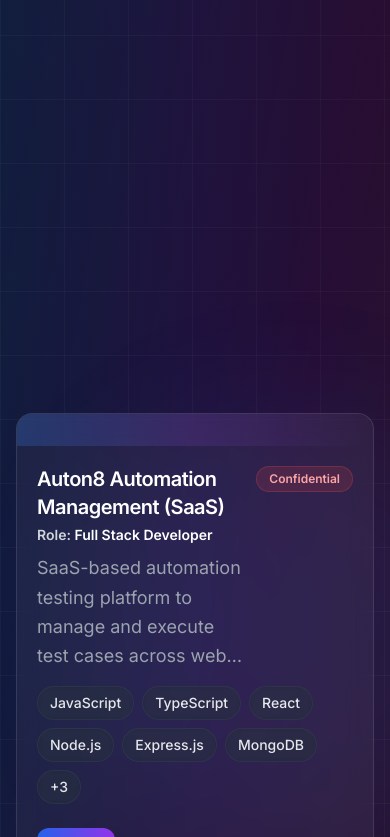
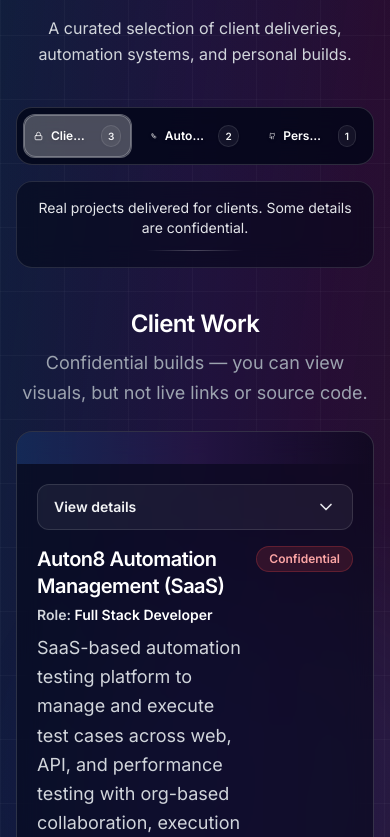
Before and after one commit to alihassan360stu/ali-hassan-portfolio, a Next.js app: page / in a window 390 px wide. Shown: the part 7067-7904 px from the top of the page. Built offline with nearby package versions, Linux system fonts and the light colour scheme.

Commit message:
issues in project and work section has been fixed

```diff
--- a/src/sections/ProjectsWork.tsx
+++ b/src/sections/ProjectsWork.tsx
@@ -3,6 +3,7 @@
 import React, { useMemo, useState } from 'react'
 import { AnimatePresence, motion, useReducedMotion } from 'framer-motion'
 import {
+  ChevronDown,
   CheckCircle2,
   ExternalLink,
   Github,
@@ -61,9 +62,9 @@
 }
 
 const badgeStyles: Record<NonNullable<WorkProject['badge']>, string> = {
-  Confidential: 'bg-red-500/15 text-red-300 border-red-500/25',
-  Automation: 'bg-blue-500/15 text-blue-300 border-blue-500/25',
-  Featured: 'bg-purple-500/15 text-purple-300 border-purple-500/25'
+  Confidential: 'bg-red-500/[0.15] text-red-300 border-red-500/[0.25]',
+  Automation: 'bg-blue-500/[0.15] text-blue-300 border-blue-500/[0.25]',
+  Featured: 'bg-purple-500/[0.15] text-purple-300 border-purple-500/[0.25]'
 }
 
 const getTabIcon = (key: TabKey) => {
@@ -73,18 +74,21 @@
 }
 
 const tabPillGradients: Record<TabKey, string> = {
-  client: 'from-blue-500/25 via-purple-500/15 to-transparent',
-  automation: 'from-blue-500/25 via-purple-500/15 to-transparent',
-  personal: 'from-emerald-500/20 via-blue-500/15 to-transparent'
+  client: 'from-blue-500/25 via-purple-500/[0.15] to-transparent',
+  automation: 'from-blue-500/25 via-purple-500/[0.15] to-transparent',
+  personal: 'from-emerald-500/20 via-blue-500/[0.15] to-transparent'
 }
 
 const ProjectsWork = () => {
   const reducedMotion = useReducedMotion()
+  const [mounted, setMounted] = useState(false)
   const [isMobile, setIsMobile] = useState(false)
   const [activeTab, setActiveTab] = useState<TabKey>('client')
   const [selected, setSelected] = useState<WorkProject | null>(null)
+  const [expandedId, setExpandedId] = useState<string | null>(null)
 
   React.useEffect(() => {
+    setMounted(true)
     const mq = window.matchMedia('(max-width: 768px)')
     const update = () => setIsMobile(mq.matches)
     update()
@@ -92,7 +96,8 @@
     return () => mq.removeEventListener('change', update)
   }, [])
 
-  const motionEnabled = !reducedMotion && !isMobile
+  const motionEnabled = !reducedMotion
+  const fancyEnabled = motionEnabled && mounted && !isMobile
 
   const projects = useMemo(
     () => workProjects.filter((p) => p.category === (activeTab as ProjectCategory)),
@@ -128,7 +133,7 @@
             Projects &amp; Work
           </motion.h2>
           <motion.p
-            className="text-lg md:text-xl text-gray-400 max-w-3xl mx-auto leading-relaxed"
+            className="text-base sm:text-lg md:text-xl text-gray-300 sm:text-gray-400 max-w-3xl mx-auto leading-relaxed"
             variants={motionEnabled ? itemVariants : undefined}
           >
             A curated selection of client deliveries, automation systems, and personal builds.
@@ -144,8 +149,8 @@
           viewport={motionEnabled ? { once: true, margin: '-100px' } : undefined}
         >
           <div className="mx-auto max-w-5xl">
-            <div className="relative rounded-2xl border border-white/10 bg-white/5 backdrop-blur-md p-1.5 sm:p-2 overflow-x-auto">
-              <div className="flex min-w-max gap-2 relative">
+            <div className="relative rounded-2xl border border-white/[0.15] bg-slate-950/80 sm:bg-slate-950/60 backdrop-blur-md p-1.5 sm:p-2">
+              <div className="grid grid-cols-3 gap-2 sm:flex sm:min-w-max sm:gap-2 relative sm:overflow-x-auto">
                 {tabs.map((t) => {
                   const Icon = getTabIcon(t.key)
                   const isActive = t.key === activeTab
@@ -154,23 +159,27 @@
                       key={t.key}
                       type="button"
                       onClick={() => setActiveTab(t.key)}
-                      className="relative px-3.5 sm:px-4 py-2.5 rounded-xl text-sm md:text-base font-semibold whitespace-nowrap"
+                      className={`relative w-full px-2.5 sm:px-4 py-2.5 rounded-xl text-xs sm:text-sm md:text-base font-semibold whitespace-nowrap border transition-colors flex items-center justify-center sm:justify-start gap-2 ${
+                        isActive
+                          ? 'bg-white/[0.14] border-white/[0.25] text-white'
+                          : 'bg-transparent border-transparent text-gray-100 hover:bg-white/[0.06] hover:border-white/[0.12] hover:text-white'
+                      }`}
                       aria-pressed={isActive}
                     >
                       {motionEnabled && isActive && (
                         <motion.div
                           layoutId="projects-work-active-tab"
-                          className="absolute inset-0 rounded-xl border border-white/20 bg-white/12"
+                          className="absolute inset-0 rounded-xl border border-white/[0.25] bg-white/[0.16]"
                           transition={{ type: 'spring', stiffness: 380, damping: 30 }}
                         />
                       )}
 
-                      <span className={`relative z-10 flex items-center gap-2 ${isActive ? 'text-white' : 'text-gray-300 hover:text-white'}`}>
-                        <Icon className="h-4 w-4" />
-                        <span>{t.label}</span>
-                        <span className="ml-1 inline-flex items-center justify-center px-2 py-0.5 rounded-full text-xs border border-white/10 bg-white/5 text-gray-200">
+                      <Icon className="relative z-10 h-4 w-4 text-white drop-shadow" />
+                      <span className="relative z-10 text-white drop-shadow truncate max-w-[7.5rem] sm:max-w-none">
+                        {t.label}
+                      </span>
+                      <span className="relative z-10 ml-1 inline-flex items-center justify-center px-1.5 sm:px-2 py-0.5 rounded-full text-[10px] sm:text-xs border border-white/10 bg-white/5 text-gray-100 drop-shadow">
                         {tabCounts[t.key]}
-                        </span>
                       </span>
                     </button>
                   )
@@ -178,9 +187,13 @@
               </div>
             </div>
 
-            <div className="mt-5 text-center text-gray-300">
-              <p className="text-base md:text-lg">{activeMeta.description}</p>
-              <div className="mt-3 h-px w-24 mx-auto bg-gradient-to-r from-transparent via-white/20 to-transparent" />
+            <div className="mt-4 sm:mt-5">
+              <div className="mx-auto max-w-3xl rounded-2xl border border-white/[0.12] bg-slate-950/55 backdrop-blur-md px-4 sm:px-6 py-4 text-center">
+                <p className="text-sm sm:text-base md:text-lg text-gray-200 sm:text-gray-300">
+                  {activeMeta.description}
+                </p>
+                <div className="mt-3 h-px w-24 mx-auto bg-gradient-to-r from-transparent via-white/25 to-transparent" />
+              </div>
             </div>
           </div>
         </motion.div>
@@ -220,12 +233,30 @@
             {projects.map((p) => (
               <motion.article
                 key={p.id}
-                className="group rounded-2xl border border-white/10 bg-white/5 backdrop-blur-md overflow-hidden hover:bg-white/8 transition-colors"
+                className="group rounded-2xl border border-white/[0.15] bg-slate-950/55 backdrop-blur-md overflow-hidden hover:bg-slate-950/70 transition-colors"
                 variants={motionEnabled ? itemVariants : undefined}
-                whileHover={motionEnabled ? { y: -3 } : undefined}
+                whileHover={fancyEnabled ? { y: -3 } : undefined}
               >
                 <div className={`h-8 sm:h-10 w-full bg-gradient-to-r ${tabPillGradients[p.category]} opacity-90`} />
                 <div className="p-5 sm:p-6">
+                  {isMobile && (
+                    <div className="mb-4">
+                      <button
+                        type="button"
+                        onClick={() => setExpandedId((v) => (v === p.id ? null : p.id))}
+                        className="w-full inline-flex items-center justify-between gap-3 rounded-xl border border-white/[0.12] bg-white/[0.06] px-4 py-3 text-left"
+                        aria-expanded={expandedId === p.id}
+                      >
+                        <span className="text-sm font-semibold text-gray-100">
+                          {expandedId === p.id ? 'Hide details' : 'View details'}
+                        </span>
+                        <ChevronDown
+                          className={`h-5 w-5 text-gray-200 transition-transform ${expandedId === p.id ? 'rotate-180' : ''}`}
+                        />
+                      </button>
+                    </div>
+                  )}
+
                   <div className="flex items-start justify-between gap-3">
                     <div className="min-w-0">
                       <h3 className="text-xl font-semibold text-white leading-snug">
@@ -236,7 +267,7 @@
                           Role: <span className="text-white">{p.role}</span>
                         </p>
                       )}
-                      <p className="mt-2 text-gray-400 leading-relaxed line-clamp-4">
+                      <p className={`mt-2 text-gray-300 leading-relaxed ${isMobile ? '' : 'line-clamp-4'}`}>
                         {p.description}
                       </p>
                     </div>
@@ -249,7 +280,40 @@
                     )}
                   </div>
 
+                  {isMobile && expandedId === p.id && (
+                    <div className="mt-5 space-y-5">
+                      {p.features?.length ? (
+                        <div className="rounded-2xl border border-white/[0.12] bg-white/[0.06] p-4">
+                          <div className="text-sm font-semibold text-white">Key Features</div>
+                          <ul className="mt-3 space-y-2">
+                            {p.features.map((f) => (
+                              <li key={f} className="flex gap-2 text-sm text-gray-200">
+                                <CheckCircle2 className="h-4 w-4 text-emerald-200 mt-0.5 flex-shrink-0" />
+                                <span className="leading-relaxed">{f}</span>
+                              </li>
+                            ))}
+                          </ul>
+                        </div>
+                      ) : null}
+
+                      {p.techStack?.length ? (
+                        <div className="rounded-2xl border border-white/[0.12] bg-white/[0.06] p-4">
+                          <div className="text-sm font-semibold text-white">Tech Stack</div>
+                          <div className="mt-3 flex flex-wrap gap-2">
+                            {p.techStack.map((t) => (
+                              <span key={t} className="skill-badge">
+                                {t}
+                              </span>
+                            ))}
+                          </div>
+                        </div>
+                      ) : null}
+                    </div>
+                  )}
+
                   <div className="mt-4 flex flex-wrap gap-2">
+                    {!isMobile && (
+                      <>
                         {p.techStack.slice(0, 6).map((t) => (
                           <span key={t} className="skill-badge">
                             {t}
@@ -257,6 +321,8 @@
                         ))}
                         {p.techStack.length > 6 && (
                           <span className="skill-badge">+{p.techStack.length - 6}</span>
+                        )}
+                      </>
                     )}
                   </div>
 
@@ -291,7 +357,7 @@
                           <button
                             type="button"
                             onClick={() => setSelected(p)}
-                            className="inline-flex items-center gap-2 px-4 py-2 rounded-xl text-sm font-semibold border border-white/12 bg-white/6 hover:bg-white/10 text-gray-100 transition-colors"
+                            className="inline-flex items-center gap-2 px-4 py-2 rounded-xl text-sm font-semibold border border-white/[0.12] bg-white/[0.06] hover:bg-white/10 text-gray-100 transition-colors"
                           >
                             <ImageIcon className="h-4 w-4" />
                             View Screenshots
@@ -319,7 +385,7 @@
                             href={p.sourceCodeUrl}
                             target="_blank"
                             rel="noopener noreferrer"
-                            className="inline-flex items-center gap-2 px-4 py-2 rounded-xl text-sm font-semibold border border-white/12 bg-white/6 hover:bg-white/10 text-gray-100 transition-colors"
+                            className="inline-flex items-center gap-2 px-4 py-2 rounded-xl text-sm font-semibold border border-white/[0.12] bg-white/[0.06] hover:bg-white/10 text-gray-100 transition-colors"
                           >
                             <Github className="h-4 w-4" />
                             Source Code
@@ -353,8 +419,8 @@
           maxWidthClassName="max-w-6xl"
         >
           <div className="space-y-8">
-            <div className="rounded-2xl border border-white/15 bg-white/7 shadow-[0_0_0_1px_rgba(255,255,255,0.04)] overflow-hidden">
-              <div className="p-6 sm:p-8 bg-gradient-to-r from-blue-500/16 via-purple-500/16 to-transparent">
+            <div className="rounded-2xl border border-white/[0.15] bg-white/[0.07] shadow-[0_0_0_1px_rgba(255,255,255,0.04)] overflow-hidden">
+              <div className="p-6 sm:p-8 bg-gradient-to-r from-blue-500/[0.16] via-purple-500/[0.16] to-transparent">
                 <div className="flex flex-col gap-5">
                   <div className="flex flex-col lg:flex-row lg:items-start lg:justify-between gap-5">
                     <div className="min-w-0">
@@ -388,14 +454,14 @@
 
             <div className="grid grid-cols-1 lg:grid-cols-12 gap-6">
               <div className="lg:col-span-7 space-y-6">
-                <div className="rounded-2xl border border-white/15 bg-white/7 p-6 sm:p-8">
+                <div className="rounded-2xl border border-white/[0.15] bg-white/[0.07] p-6 sm:p-8">
                   <div className="flex items-end justify-between gap-4">
                     <div>
                       <h4 className="text-xl font-semibold text-white tracking-tight">Media</h4>
                       <p className="mt-2 text-sm text-gray-300">Screenshots and demos (when shareable). Click an image to view fullscreen.</p>
                     </div>
                     {selected?.media?.screenshots?.length ? (
-                      <span className="text-xs font-semibold text-gray-200 border border-white/12 bg-white/6 rounded-full px-3 py-1">
+                      <span className="text-xs font-semibold text-gray-200 border border-white/[0.12] bg-white/[0.06] rounded-full px-3 py-1">
                         {selected.media.screenshots.length} screenshots
                       </span>
                     ) : null}
@@ -407,9 +473,9 @@
                         videoUrl={selected?.media?.videoUrl}
                       />
                     ) : (
-                      <div className="rounded-2xl border border-white/15 bg-white/6 p-6">
+                      <div className="rounded-2xl border border-white/[0.15] bg-white/[0.06] p-6">
                         <div className="flex items-start gap-4">
-                          <div className="h-10 w-10 rounded-xl border border-white/12 bg-white/6 flex items-center justify-center">
+                          <div className="h-10 w-10 rounded-xl border border-white/[0.12] bg-white/[0.06] flex items-center justify-center">
                             <Shield className="h-5 w-5 text-gray-200" />
                           </div>
                           <div className="min-w-0">
@@ -427,7 +493,7 @@
                 </div>
 
                 {selected?.contributions?.length ? (
-                  <div className="rounded-2xl border border-white/15 bg-white/7 p-6 sm:p-8">
+                  <div className="rounded-2xl border border-white/[0.15] bg-white/[0.07] p-6 sm:p-8">
                     <div className="flex items-end justify-between gap-4">
                       <div>
                         <h4 className="text-xl font-semibold text-white tracking-tight">My Responsibilities</h4>
@@ -449,7 +515,7 @@
 
               <div className="lg:col-span-5 space-y-6 lg:sticky lg:top-6 h-fit">
                 {selected?.features?.length ? (
-                  <div className="rounded-2xl border border-white/15 bg-white/7 p-6 sm:p-8">
+                  <div className="rounded-2xl border border-white/[0.15] bg-white/[0.07] p-6 sm:p-8">
                     <div className="flex items-end justify-between gap-4">
                       <div>
                         <h4 className="text-xl font-semibold text-white tracking-tight">Key Features</h4>
@@ -469,7 +535,7 @@
                 ) : null}
 
                 {selected?.techStack?.length ? (
-                  <div className="rounded-2xl border border-white/15 bg-white/7 p-6 sm:p-8">
+                  <div className="rounded-2xl border border-white/[0.15] bg-white/[0.07] p-6 sm:p-8">
                     <div className="flex items-end justify-between gap-4">
                       <div>
                         <h4 className="text-xl font-semibold text-white tracking-tight">Tech Stack</h4>
```
Lines whose indentation alone changed are shown as unchanged.
